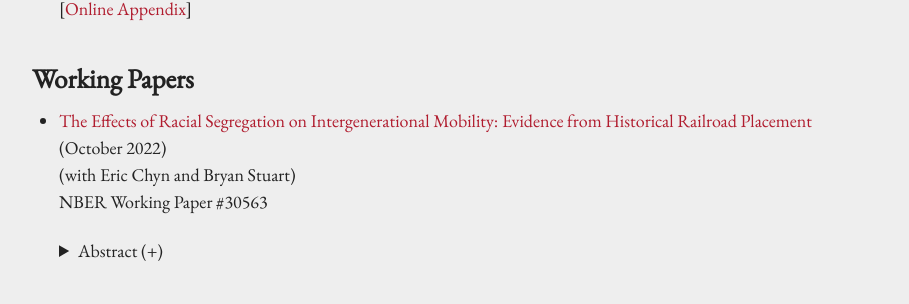
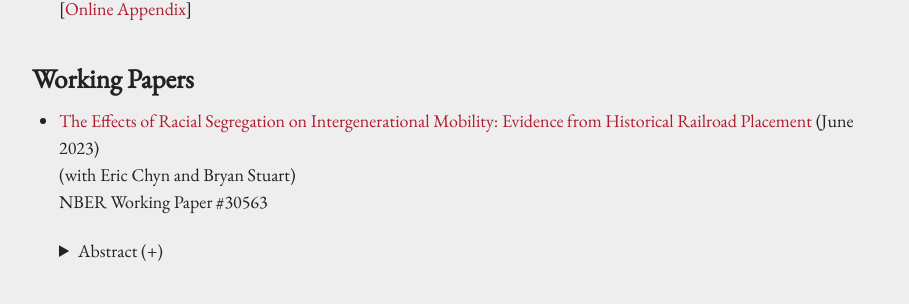
Before and after one commit to kareemhaggag/kareemhaggag.github.io, a Jekyll site: the page built from research.md, in a window 1280 px wide and 900 px high, scrolled down 1786 px. Shown: the part 158-462 px from the top of the window, without its empty margins (185-1094 px from the left). Built offline with Jekyll 4.4.1, drawn with Linux system fonts in a browser that asks for light colours; comment, search, counter and statistics services are not loaded; our own code applies the rules of GitHub Pages for plain Markdown files.

Commit message:
Update mobility paper

```diff
--- a/research.md
+++ b/research.md
@@ -131,7 +131,7 @@
 
 ## Working Papers
 
-* [The Effects of Racial Segregation on Intergenerational Mobility: Evidence from Historical Railroad Placement](/f/Segregation_Mobility.pdf) (October 2022)<br />
+* [The Effects of Racial Segregation on Intergenerational Mobility: Evidence from Historical Railroad Placement](/f/Segregation_Mobility.pdf) (June 2023)<br />
   (with Eric Chyn and Bryan Stuart)<br />
   NBER Working Paper #30563<br />
 
@@ -139,7 +139,7 @@
    <details><summary> Abstract (+) </summary>
 
    <blockquote>
-   <p align="left"> This paper provides new evidence on the causal impacts of city-wide racial segregation on intergenerational mobility. We use an instrumental variable approach that relies on plausibly exogenous variation in segregation due to the arrangement of railroad tracks in the nineteenth century. Our analysis finds that higher segregation reduces upward mobility for Black children from households across the income distribution and White children from low-income households. Moreover, segregation lowers academic achievement while increasing incarceration and teenage birth rates. An analysis of mechanisms shows that segregation reduces government spending, weakens support for anti-poverty policies, and increases racially conservative attitudes for White residents.<br></p> </blockquote>
+   <p align="left"> This paper provides new evidence on the causal impacts of citywide racial segregation on intergenerational mobility. We use an instrumental variable approach that relies on plausibly exogenous variation in segregation due to the arrangement of railroad tracks in the nineteenth century. Our analysis finds that higher segregation reduces upward mobility for Black children from households across the income distribution and White children from low-income households. Moreover, segregation lowers academic achievement while increasing incarceration and teenage birth rates. An analysis of mechanisms shows that segregation reduces government spending, weakens support for anti-poverty policies, and increases racially conservative attitudes among White residents.<br></p> </blockquote>
    </details> <br />
 
 
```
Also changed, not shown: 1 other file.
